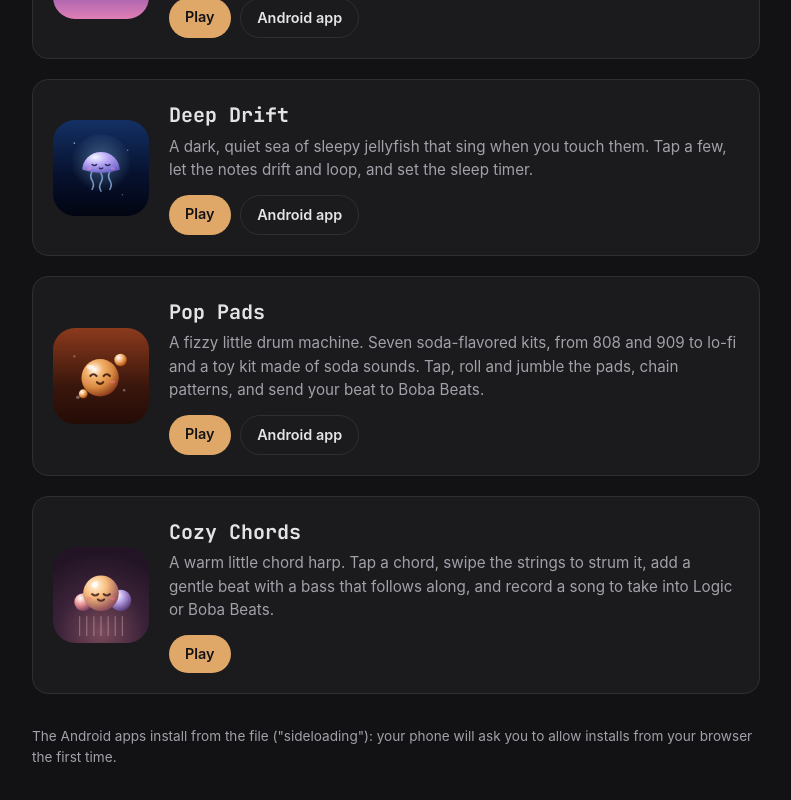
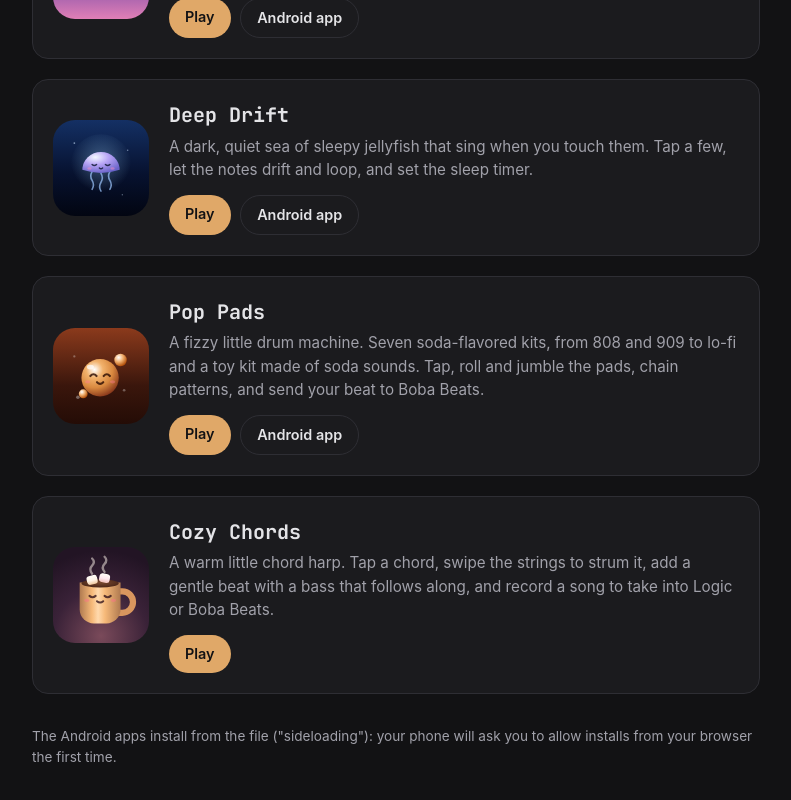
Before and after one commit to shalone86/daily-beats, a plain HTML site: page apps.html in a window 1280 px wide. Shown: the part 342-1142 px from the top of the page, without its empty margins (244-1035 px from the left). Drawn offline with Linux system fonts and the light colour scheme.

Commit message:
Apps page: Cozy Chords' new mug icon
Co-Authored-By: Claude Opus 5.5 <noreply@anthropic.com>
Claude-Session: https://claude.ai/code/session_014A5HNaUX1EposZtgkcL86T

```diff
--- a/apps.html
+++ b/apps.html
@@ -150,19 +150,21 @@
       <article class="app">
         <svg viewBox="0 0 108 108" aria-hidden="true">
           <defs>
-            <radialGradient id="cc-bg" cx="54" cy="96" r="90" gradientUnits="userSpaceOnUse"><stop offset="0" stop-color="#7a4a5a"/><stop offset="0.55" stop-color="#3a2238"/><stop offset="1" stop-color="#221424"/></radialGradient>
-            <radialGradient id="cc-a" cx="0.34" cy="0.28" r="0.75"><stop offset="0" stop-color="#fff"/><stop offset="0.14" stop-color="#ffe2bd"/><stop offset="0.45" stop-color="#f6b979"/><stop offset="1" stop-color="#8a4a5a"/></radialGradient>
-            <radialGradient id="cc-b" cx="0.34" cy="0.28" r="0.75"><stop offset="0" stop-color="#fff"/><stop offset="0.45" stop-color="#ee9a9a"/><stop offset="1" stop-color="#7a3d5a"/></radialGradient>
-            <radialGradient id="cc-c" cx="0.34" cy="0.28" r="0.75"><stop offset="0" stop-color="#fff"/><stop offset="0.45" stop-color="#b6a0e6"/><stop offset="1" stop-color="#5a3d7a"/></radialGradient>
+            <radialGradient id="cc-bg" cx="54" cy="100" r="96" gradientUnits="userSpaceOnUse"><stop offset="0" stop-color="#7a4a5a"/><stop offset="0.55" stop-color="#3a2238"/><stop offset="1" stop-color="#221424"/></radialGradient>
+            <linearGradient id="cc-cup" x1="0" y1="0" x2="1" y2="0"><stop offset="0" stop-color="#b07a50"/><stop offset="0.3" stop-color="#f6b979"/><stop offset="0.45" stop-color="#ffd9ad"/><stop offset="0.62" stop-color="#f6b979"/><stop offset="1" stop-color="#b07a50"/></linearGradient>
+            <radialGradient id="cc-cocoa" cx="0.5" cy="0.4" r="0.6"><stop offset="0" stop-color="#7a4a30"/><stop offset="1" stop-color="#4a2618"/></radialGradient>
+            <linearGradient id="cc-m1" x1="0" y1="0" x2="0" y2="1"><stop offset="0" stop-color="#fffdf8"/><stop offset="0.55" stop-color="#fff3e6"/><stop offset="1" stop-color="#f0c9a0"/></linearGradient>
+            <linearGradient id="cc-m2" x1="0" y1="0" x2="0" y2="1"><stop offset="0" stop-color="#fffdf8"/><stop offset="0.55" stop-color="#ffe6ee"/><stop offset="1" stop-color="#efc0b8"/></linearGradient>
           </defs>
           <rect width="108" height="108" fill="url(#cc-bg)"/>
-          <g stroke="rgba(255,246,236,.32)" stroke-width="1.2"><path d="M30 78 V100 M38 78 V100 M46 78 V100 M54 78 V100 M62 78 V100 M70 78 V100 M78 78 V100"/></g>
-          <circle cx="34" cy="62" r="10" fill="url(#cc-b)"/>
-          <circle cx="76" cy="60" r="12" fill="url(#cc-c)"/>
-          <circle cx="54" cy="52" r="20" fill="url(#cc-a)"/>
-          <ellipse cx="47" cy="42" rx="4.5" ry="2.8" fill="rgba(255,255,255,.75)" transform="rotate(-30 47 42)"/>
-          <g fill="none" stroke="rgba(40,10,20,.75)" stroke-width="2.3" stroke-linecap="round"><path d="M44 53 q3.5 3 7 0 M57 53 q3.5 3 7 0 M50.5 59 q3.5 3 7 0"/></g>
-          <ellipse cx="41" cy="58" rx="3" ry="1.8" fill="rgba(255,110,140,.45)"/><ellipse cx="67" cy="58" rx="3" ry="1.8" fill="rgba(255,110,140,.45)"/>
+          <g fill="none" stroke="rgba(255,246,236,.5)" stroke-width="2.6" stroke-linecap="round"><path d="M44 30 q-4 -5 0 -9 t0 -8"/><path d="M58 28 q-4 -5 0 -9 t0 -8"/></g>
+          <path d="M74 50 h4 a12 12 0 0 1 0 24 h-4" fill="none" stroke="#d9965e" stroke-width="7"/>
+          <path d="M30 40 h46 v30 a16 16 0 0 1 -16 16 h-14 a16 16 0 0 1 -16 -16 z" fill="url(#cc-cup)"/>
+          <ellipse cx="53" cy="41" rx="21" ry="4.6" fill="url(#cc-cocoa)"/>
+          <rect x="38" y="32" width="12" height="10" rx="3.4" fill="url(#cc-m1)" transform="rotate(-14 44 37)"/>
+          <rect x="52" y="30" width="12" height="10" rx="3.4" fill="url(#cc-m2)" transform="rotate(10 58 35)"/>
+          <g fill="none" stroke="rgba(40,10,20,.75)" stroke-width="2.3" stroke-linecap="round"><path d="M41 55 q3.5 3 7 0 M58 55 q3.5 3 7 0 M49.5 61 q3.5 3 7 0"/></g>
+          <ellipse cx="38" cy="60" rx="3" ry="1.8" fill="rgba(255,110,140,.45)"/><ellipse cx="68" cy="60" rx="3" ry="1.8" fill="rgba(255,110,140,.45)"/>
         </svg>
         <div>
           <h2>Cozy Chords</h2>
```
